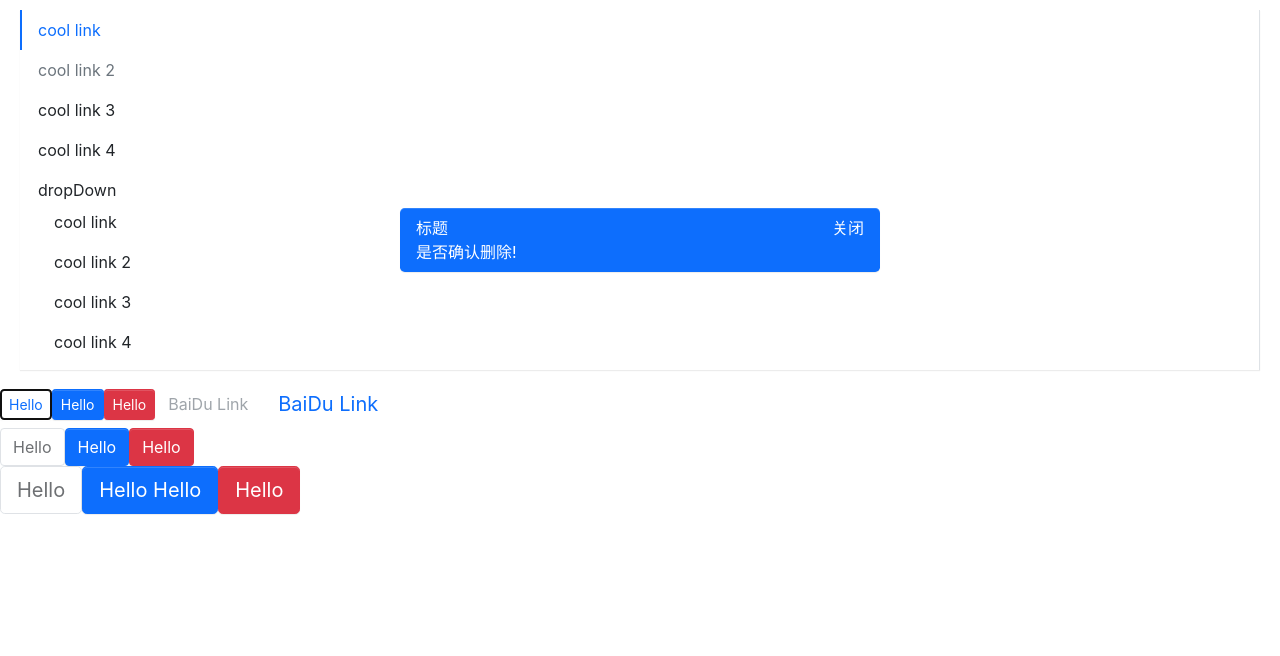
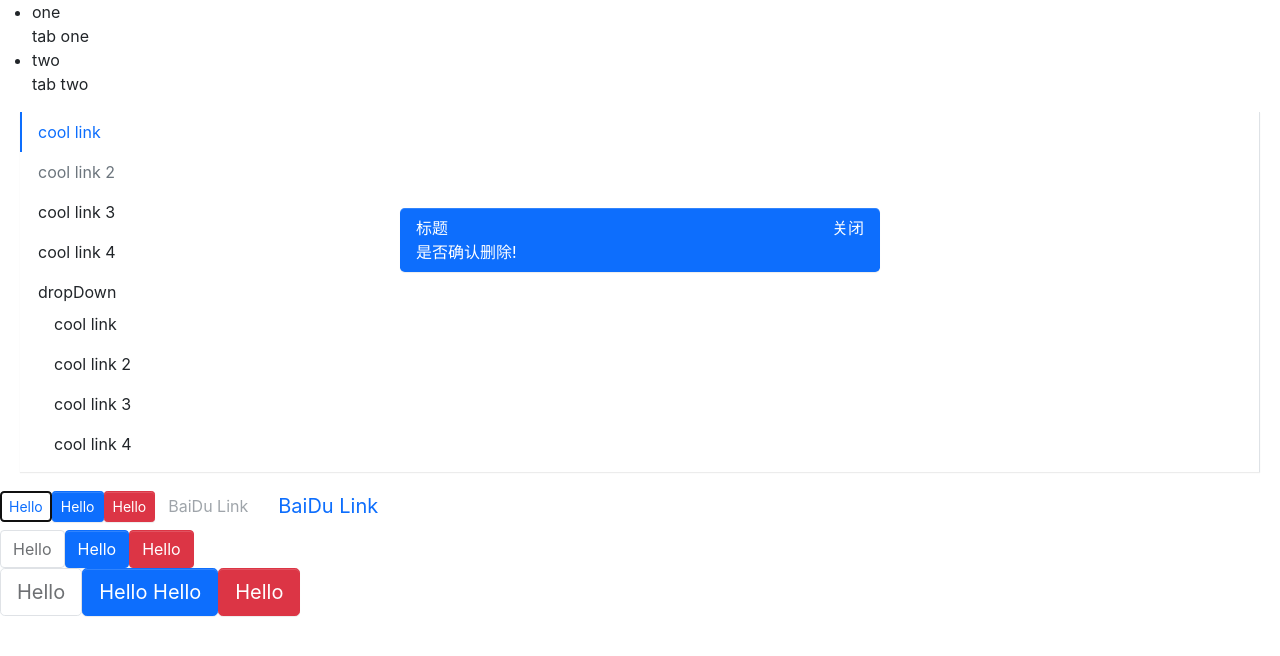
Before and after one commit to boom-sakalaka/stepup, a React (Create React App) app: page / in a window 1280 px wide. Shown: the top 656 px of the page. Built offline with nearby package versions, Linux system fonts and the light colour scheme.

Commit message:
添加Tabs组件

```diff
--- a/src/App.tsx
+++ b/src/App.tsx
@@ -4,12 +4,25 @@ import Alert ,{AlertType} from './components/Alert/alert'
 import Menu from './components/Menu/menu'
 import MenuItem from './components/Menu/menuItem'
 import SubMenu from './components/Menu/subMenu'
+import Tabs from './components/Tabs/tabs'
+import TabItem  from './components/Tabs/tabItem'
 
 function App() {
   const [isShowAlert,setIsShowAlert] = useState(true)
   return (
     <div className="App">
       <header className="App-header">
+        <Tabs defaultIndex={0}>
+          <TabItem  label={'one'}>
+            tab one
+          </TabItem>
+          <TabItem  label={'two'}>
+            tab two
+          </TabItem>
+        </Tabs>
+
+
+
         <Menu defaultIndex='0' onSelect={(index) =>{alert(index)}} mode="vertical" defaultOpenSubMenus={['4']}>
           <MenuItem>
             cool link
--- /dev/null
+++ b/src/components/Tabs/tabItem.tsx
@@ -0,0 +1,24 @@
+import React, { Fragment } from 'react'
+
+type labelType = string | number | (number | string)[]
+export interface tabsItemProps {
+  label: labelType;
+  disabled?: boolean;
+  index?: string;
+}
+
+const TabItem :React.FC<tabsItemProps> = (props) => {
+  const { disabled, children,index,label } = props
+  return (
+   <li>
+      <div> {label}</div>
+      <div>
+        {children}
+      </div>
+   </li>
+  )
+}
+
+
+TabItem.displayName = 'TabsItem'
+export default TabItem
--- /dev/null
+++ b/src/components/Tabs/tabs.tsx
@@ -0,0 +1,34 @@
+import React, { Fragment } from 'react'
+import { tabsItemProps } from './tabItem'
+
+interface TabsProps {
+  defaultIndex?: number;
+  onSelect?: (selectIndex: number) => void
+}
+
+const Tabs:React.FC<TabsProps> = (props) => {
+  const { defaultIndex,onSelect,children } = props
+
+  const renderChild =  React.Children.map(children, (child,index) => {
+    const childElement = child as React.FunctionComponentElement<tabsItemProps>
+    const { displayName } = childElement.type
+    if(displayName && displayName === 'TabsItem'){
+      return React.cloneElement(childElement,{
+        index: index.toString()
+      })
+    }
+  })
+  return (
+    <Fragment>
+      <ul>
+        {renderChild}
+      </ul>
+    </Fragment>
+  )
+}
+
+Tabs.defaultProps = {
+  defaultIndex: 0
+}
+
+export default Tabs
```
Also changed, not shown: 1 other file (tests, documents, lock files or other folders).
